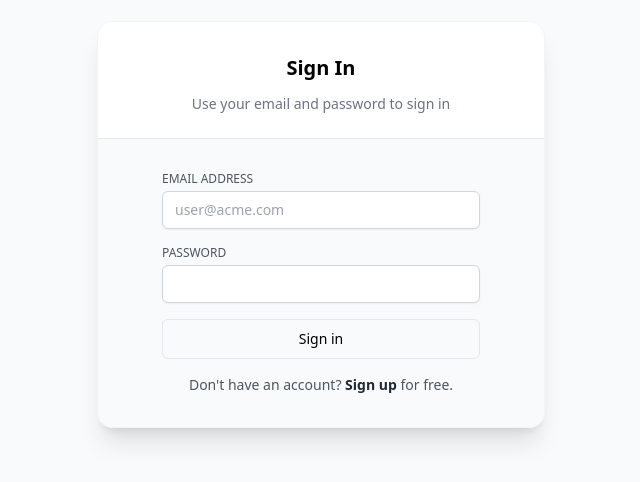
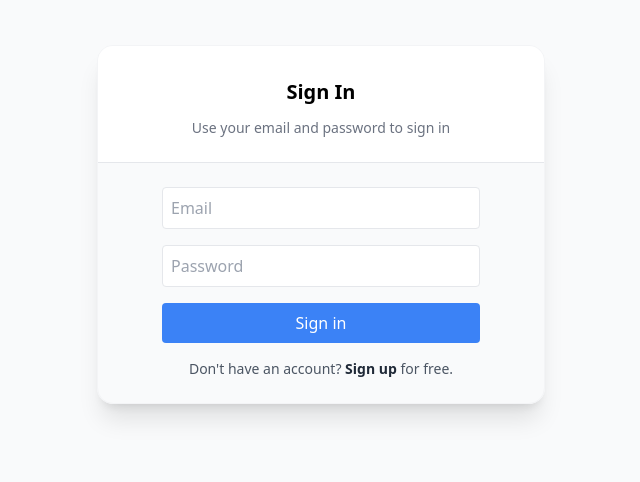
Before and after one commit to AglailsonCleber/memorabilia, a Next.js app: page /login in a window 1280 px wide. Shown: the part 176-658 px from the top of the page, without its empty margins (319-959 px from the left). Built offline with nearby package versions, Linux system fonts and the light colour scheme.

Commit message:
Correção do forms do Login

```diff
--- a/src/app/login/page.tsx
+++ b/src/app/login/page.tsx
@@ -1,15 +1,25 @@
 'use client';
 
 import Link from 'next/link';
-import { Form } from '../form';
 import { signIn } from 'next-auth/react';
-import { SubmitButton } from '../submit-button';
 import { useSearchParams } from 'next/navigation';
+import { useState } from 'react';
 
 export default function LoginForm() {
   const searchParams = useSearchParams();
   const error = searchParams.get('error');
 
+  const [email, setEmail] = useState('');
+  const [password, setPassword] = useState('');
+
+  const handleSubmit = async (e: React.FormEvent) => {
+    e.preventDefault();
+    await signIn('credentials', {
+      email,
+      password,
+      callbackUrl: "/home",
+    });
+  };
 
   return (
     <div className="flex h-screen w-screen items-center justify-center bg-gray-50">
@@ -20,16 +30,26 @@ export default function LoginForm() {
             Use your email and password to sign in
           </p>
         </div>
-        <Form
-          action={async (formData: FormData) => {
-            await signIn('credentials', {
-              email: formData.get('email') as string,
-              password: formData.get('password') as string,
-              callbackUrl: "/home",
-            });
-          }}
-        >
-          <SubmitButton>Sign in</SubmitButton>
+        <form onSubmit={handleSubmit} className="space-y-4 px-4 py-6 sm:px-16">
+          <input
+            type="email"
+            placeholder="Email"
+            value={email}
+            onChange={(e) => setEmail(e.target.value)}
+            required
+            className="w-full p-2 border rounded"
+          />
+          <input
+            type="password"
+            placeholder="Password"
+            value={password}
+            onChange={(e) => setPassword(e.target.value)}
+            required
+            className="w-full p-2 border rounded"
+          />
+          <button type="submit" className="w-full bg-blue-500 text-white p-2 rounded">
+            Sign in
+          </button>
           <p className="text-center text-sm text-gray-600">
             {"Don't have an account? "}
             <Link href="/register" className="font-semibold text-gray-800">
@@ -37,9 +57,12 @@ export default function LoginForm() {
             </Link>
             {' for free.'}
           </p>
-          {error === "CredentialsSignin" && (<div className='text-center text-xl text-red-500'>Incorrect email or password</div>)}
-        </Form>
-
+          {error === "CredentialsSignin" && (
+            <div className='text-center text-xl text-red-500'>
+              Incorrect email or password
+            </div>
+          )}
+        </form>
       </div>
     </div>
   );
```
